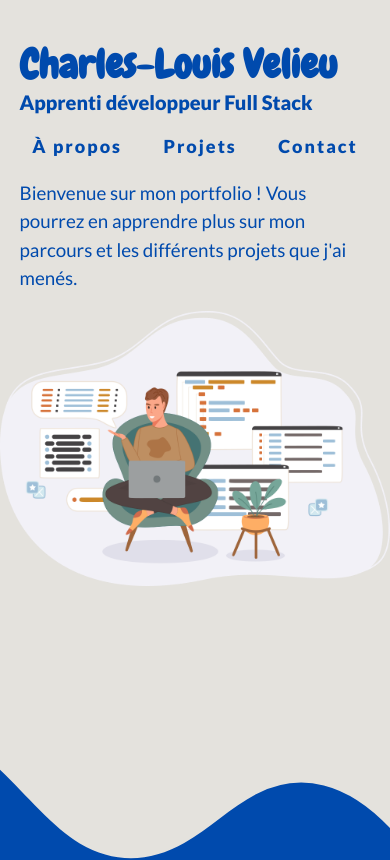
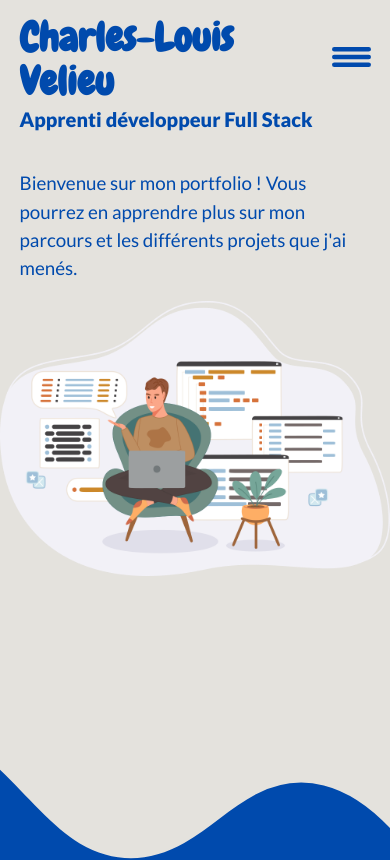
Before and after one commit to Clv86/portfolio, a React (Vite) app: page / in a window 390 px wide. Shown: the top 860 px of the page. Built offline with nearby package versions, Linux system fonts and the light colour scheme; a web font is replaced by a local one.

Commit message:
Dropdown menu

```diff
--- a/src/components/Header.tsx
+++ b/src/components/Header.tsx
@@ -4,14 +4,67 @@ import img from '../assets/webDev3.png'
 import github from '../assets/blueGithub.png'
 import linkedin from '../assets/blueLinkedin.png'
 import mail from '../assets/blueMail.png'
+import { useState } from 'react'
+import dropdown from '../assets/dropdown.svg'
 
 function Header() {
+  const [open, setOpen] = useState<boolean>(false)
+
+  const handleOpen = () => {
+    setOpen(!open)
+  }
+
   return (
     <div className="hero white">
       {/* <div className="header-subtitle"> */}
       <div className="hero-header">
         <div className="title">
-          <h1>Charles-Louis Velieu</h1>
+          <div className="small-title">
+            <h1>Charles-Louis Velieu</h1>
+            <div className="dropdown-menu">
+              {/* <button className="dropdown-button" onClick={handleOpen}> */}
+              <img
+                src={dropdown}
+                alt="dropdown-icon"
+                className="dropdown-icon"
+                onClick={handleOpen}
+              />
+              {/* </button> */}
+              {open ? (
+                <div className="dropdown-content">
+                  <Link
+                    to="about"
+                    smooth={true}
+                    duration={500}
+                    tabIndex={0}
+                    className="link"
+                  >
+                    À propos
+                  </Link>
+                  <Link
+                    to="projects"
+                    smooth={true}
+                    duration={500}
+                    tabIndex={0}
+                    className="link"
+                  >
+                    Projets
+                  </Link>
+                  <Link
+                    to="contact"
+                    smooth={true}
+                    duration={500}
+                    tabIndex={0}
+                    className="link"
+                  >
+                    Contact
+                  </Link>
+                </div>
+              ) : (
+                ''
+              )}
+            </div>
+          </div>
           <h2>Apprenti développeur Full Stack</h2>
         </div>
         <div className="social">
--- a/src/style/header.css
+++ b/src/style/header.css
@@ -134,8 +134,13 @@ img {
 .intro-text p {
   font-size: calc(var(--p) + 0.3em);
 }
-
+.dropdown-menu {
+  display: none;
+}
 @media (max-width: 601px) {
+  .title {
+    width: 100%;
+  }
   .hero {
     justify-content: flex-start;
   }
@@ -169,12 +174,72 @@ img {
   .hero-content li {
     margin: 0;
   }
+  .dropdown-menu {
+    display: initial;
+  }
+  .navbar {
+    display: none;
+  }
+  .dropdown-button {
+    color: var(--aliblue);
+    padding: 12px 16px;
+    text-decoration: none;
+    display: block;
+    background: #ffffff56;
+    font: inherit;
+    border: none;
+    cursor: pointer;
+    backdrop-filter: blur(10px);
+    box-shadow: 0 0 20px rgba(0, 0, 0, 0.164);
+    border-radius: 5px;
+    font-size: calc(var(--p) - 2px);
+    padding: 4px;
+    justify-content: center;
+    cursor: pointer;
+    height: fit-content;
+  }
+  .dropdown {
+    position: relative;
+    display: inline-block;
+  }
+  .dropdown-content {
+    position: absolute;
+    right: 0;
+    margin: 0 5vw;
+    z-index: 10;
+    background: #ffffff56;
+    backdrop-filter: blur(10px);
+    box-shadow: 0 0 20px rgba(0, 0, 0, 0.164);
+    border-radius: 5px;
+    min-width: fit-content;
+  }
+  .dropdown-content .link {
+    color: var(--aliblue);
+    padding: 4px 8px;
+    text-decoration: none;
+    display: block;
+  }
+  .small-title {
+    display: flex;
+    justify-content: space-between;
+    align-items: center;
+    width: 100%;
+  }
+  h1 {
+    margin: 0;
+  }
+  .dropdown-icon {
+    max-width: 10vw;
+    max-height: 10vw;
+    cursor: pointer;
+  }
 }
 @media (max-height: 700px) {
   .intro-text p {
     font-size: var(--p);
   }
 }
+
 /*.wave {
   background: rgb(255 255 255 / 25%);
   border-radius: 1000% 1000% 0 0;
```
Also changed, not shown: src/assets/dropdown.svg (added).
